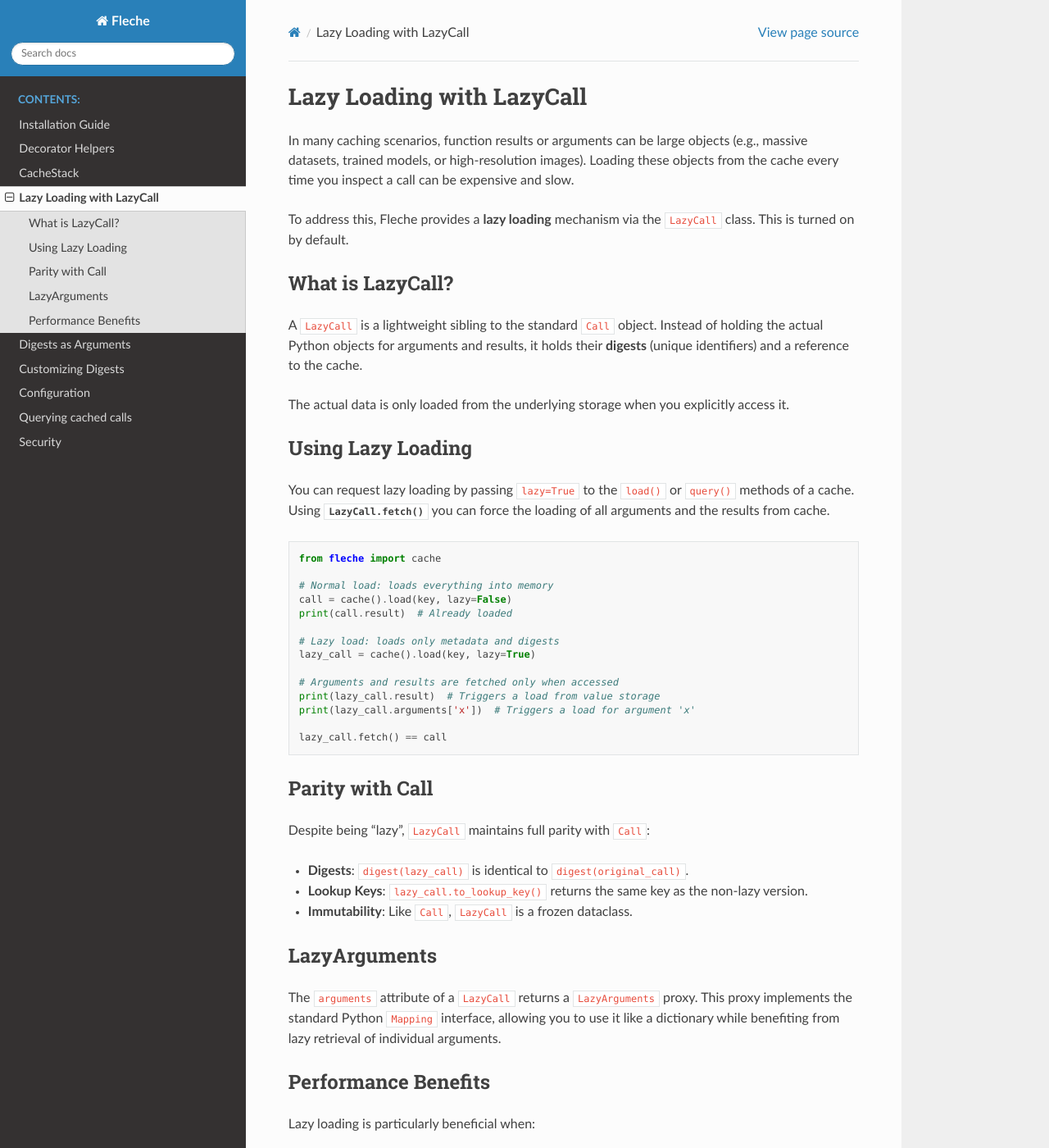
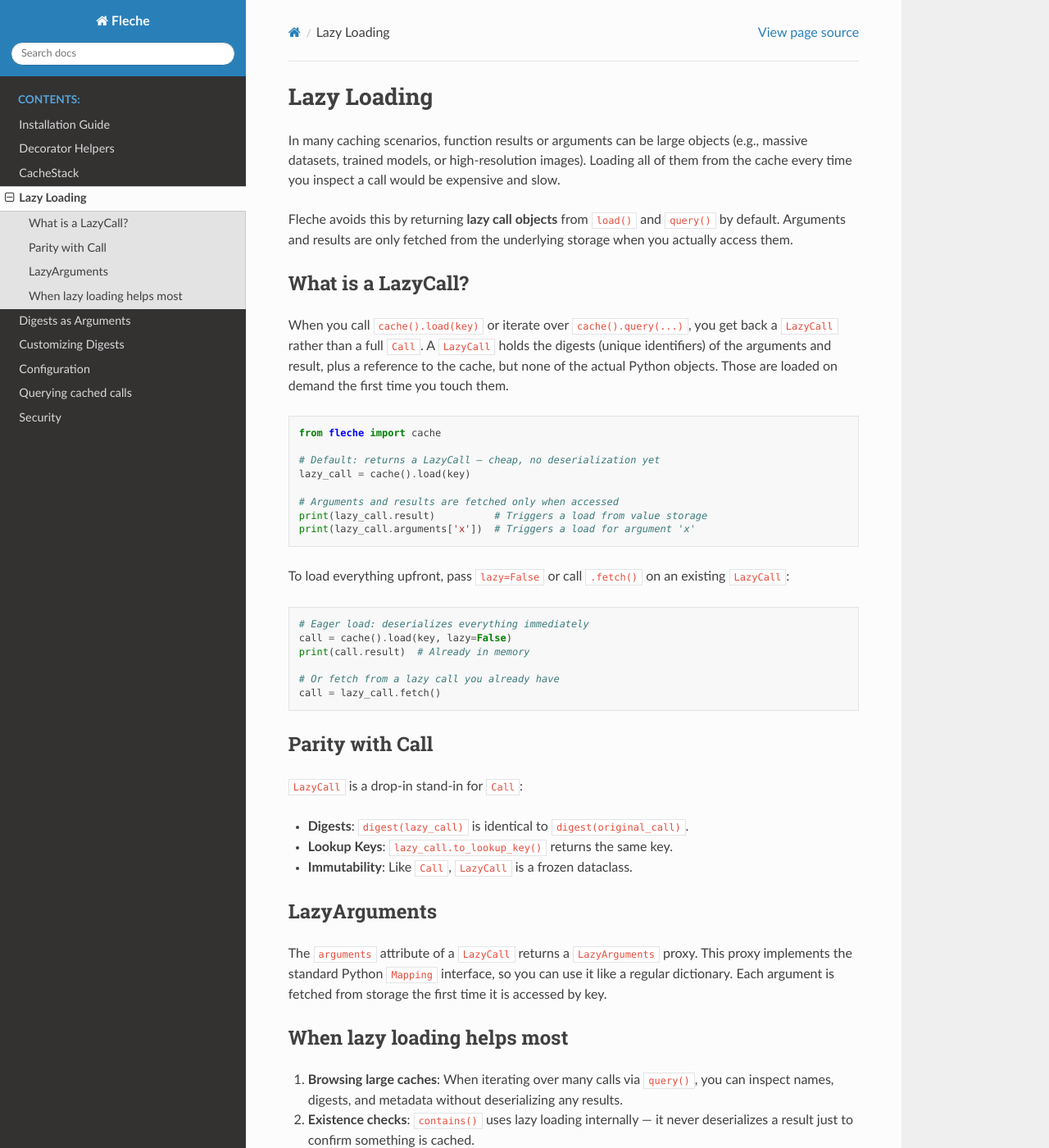
Before and after one commit to pmrv/fleche, a Sphinx documentation site: the page built from docs/lazy_call.rst, in a window 1280 px wide and 1400 px high. Shown: the whole window at 82% size. Built offline with Sphinx 7.4.7 and the Read the Docs theme 3.1.0, drawn with Linux system fonts in a browser that asks for light colours; pages that are not in the unit, such as notebooks, are missing from menus; some of the changed text lies outside the part shown.

Commit message:
docs: reframe LazyCall as default behavior, not an opt-in feature (#250)
lazy=True has been the default for load() and query() for a while, but
the docs and GettingStarted notebook still presented it as something you
had to turn on. Rewrote lazy_call.rst and the relevant notebook cells so
that LazyCall is introduced as what you get by default, with lazy=False
/ .fetch() described as the escape hatch for eager loading.

https://claude.ai/code/session_01ATRtytgzFetSg2QzWF8DHU

Co-authored-by: Claude <noreply@anthropic.com>

```diff
--- a/docs/lazy_call.rst
+++ b/docs/lazy_call.rst
@@ -1,60 +1,54 @@
-Lazy Loading with LazyCall
-==========================
+Lazy Loading
+============
 
-In many caching scenarios, function results or arguments can be large objects (e.g., massive datasets, trained models, or high-resolution images). Loading these objects from the cache every time you inspect a call can be expensive and slow.
+In many caching scenarios, function results or arguments can be large objects (e.g., massive datasets, trained models, or high-resolution images). Loading all of them from the cache every time you inspect a call would be expensive and slow.
 
-To address this, Fleche provides a **lazy loading** mechanism via the ``LazyCall`` class.
-This is turned on by default.
+Fleche avoids this by returning **lazy call objects** from ``load()`` and ``query()`` by default. Arguments and results are only fetched from the underlying storage when you actually access them.
 
-What is LazyCall?
-----------------
+What is a LazyCall?
+-------------------
 
-A ``LazyCall`` is a lightweight sibling to the standard ``Call`` object. Instead of holding the actual Python objects for arguments and results, it holds their **digests** (unique identifiers) and a reference to the cache.
-
-The actual data is only loaded from the underlying storage when you explicitly access it.
-
-Using Lazy Loading
-------------------
-
-You can request lazy loading by passing ``lazy=True`` to the ``load()`` or ``query()`` methods of a cache.
-Using :meth:`.LazyCall.fetch()` you can force the loading of all arguments and the results from cache.
+When you call ``cache().load(key)`` or iterate over ``cache().query(...)``, you get back a ``LazyCall`` rather than a full ``Call``. A ``LazyCall`` holds the digests (unique identifiers) of the arguments and result, plus a reference to the cache, but none of the actual Python objects. Those are loaded on demand the first time you touch them.
 
 .. code-block:: python
 
    from fleche import cache
 
-   # Normal load: loads everything into memory
-   call = cache().load(key, lazy=False)
-   print(call.result)  # Already loaded
-
-   # Lazy load: loads only metadata and digests
-   lazy_call = cache().load(key, lazy=True)
+   # Default: returns a LazyCall — cheap, no deserialization yet
+   lazy_call = cache().load(key)
 
    # Arguments and results are fetched only when accessed
-   print(lazy_call.result)  # Triggers a load from value storage
+   print(lazy_call.result)          # Triggers a load from value storage
    print(lazy_call.arguments['x'])  # Triggers a load for argument 'x'
 
-   lazy_call.fetch() == call
+To load everything upfront, pass ``lazy=False`` or call ``.fetch()`` on an existing ``LazyCall``:
+
+.. code-block:: python
+
+   # Eager load: deserializes everything immediately
+   call = cache().load(key, lazy=False)
+   print(call.result)  # Already in memory
+
+   # Or fetch from a lazy call you already have
+   call = lazy_call.fetch()
 
 Parity with Call
 ----------------
 
-Despite being "lazy", ``LazyCall`` maintains full parity with ``Call``:
+``LazyCall`` is a drop-in stand-in for ``Call``:
 
 * **Digests**: ``digest(lazy_call)`` is identical to ``digest(original_call)``.
-* **Lookup Keys**: ``lazy_call.to_lookup_key()`` returns the same key as the non-lazy version.
+* **Lookup Keys**: ``lazy_call.to_lookup_key()`` returns the same key.
 * **Immutability**: Like ``Call``, ``LazyCall`` is a frozen dataclass.
 
 LazyArguments
 -------------
 
-The ``arguments`` attribute of a ``LazyCall`` returns a ``LazyArguments`` proxy. This proxy implements the standard Python ``Mapping`` interface, allowing you to use it like a dictionary while benefiting from lazy retrieval of individual arguments.
+The ``arguments`` attribute of a ``LazyCall`` returns a ``LazyArguments`` proxy. This proxy implements the standard Python ``Mapping`` interface, so you can use it like a regular dictionary. Each argument is fetched from storage the first time it is accessed by key.
 
-Performance Benefits
---------------------
+When lazy loading helps most
+-----------------------------
 
-Lazy loading is particularly beneficial when:
-
-1. **Browsing Cache**: You are iterating over many calls (e.g., via ``query()``) and only need to inspect metadata or specific arguments.
-2. **Existence Checks**: The ``contains()`` method in Fleche uses lazy loading internally to check for a call's existence without deserializing its result.
-3. **Large Objects**: Your cache contains large data structures that are not always needed.
+1. **Browsing large caches**: When iterating over many calls via ``query()``, you can inspect names, digests, and metadata without deserializing any results.
+2. **Existence checks**: ``contains()`` uses lazy loading internally — it never deserializes a result just to confirm something is cached.
+3. **Selective access**: When you only need one or two arguments out of a call that stores many large objects.
```
Also changed, not shown: 1 other file.
